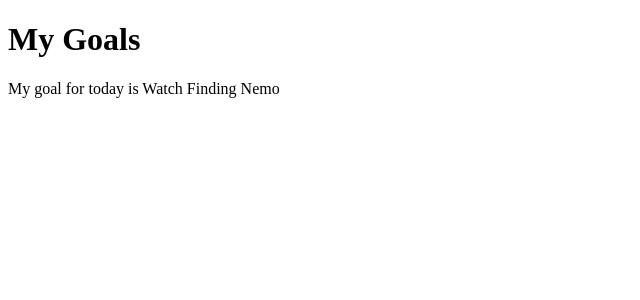
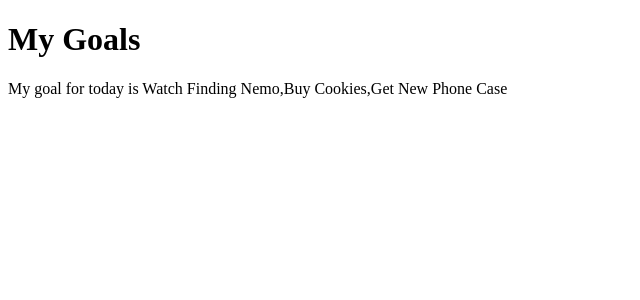
Before and after one commit to mercyakuku/Goals, an Angular app: page / in a window 1280 px wide. Shown: the top 300 px of the page, without its empty margins (0-640 px from the left). Built offline with nearby package versions, Linux system fonts and the light colour scheme.

Commit message:
Add goals list

```diff
--- a/src/app/app.component.html
+++ b/src/app/app.component.html
@@ -1,4 +1,4 @@
 <div>
   <h1>My Goals</h1>
-  <p>My goal for today is {{goal}}</p>
+  <p>My goal for today is {{goals}}</p>
 </div>
--- a/src/app/app.component.ts
+++ b/src/app/app.component.ts
@@ -6,5 +6,11 @@
   styleUrls: ['./app.component.css']
 })
 export class AppComponent {
-  goal = 'Watch Finding Nemo';
+  goals:string[];
+  title: any;
+
+  constructor(){
+   this.goals = ['Watch Finding Nemo',  'Buy Cookies',  'Get New Phone Case']
+  }
+
 }
```
